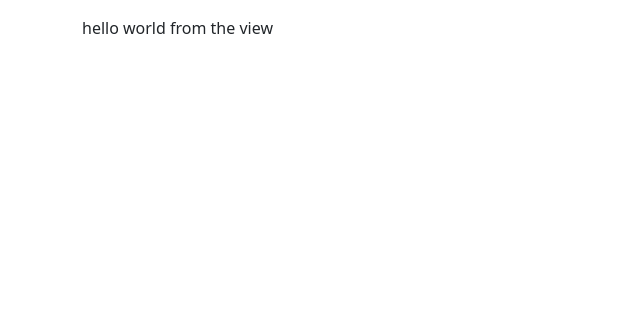
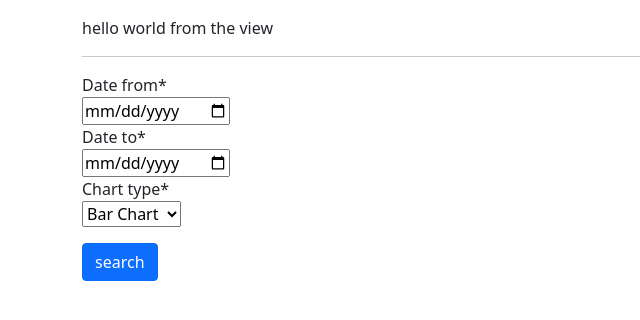
Before and after one commit to jry62/reports_proj, a Django app: page / in a window 1280 px wide. Shown: the top 320 px of the page, without its empty margins (0-640 px from the left). Run offline with Django 4.2, Linux system fonts and the light colour scheme; parts of the project's set-up code (start-up, migrations or seed data) failed here and were passed over; some libraries are stand-ins or nearby versions.

Commit message:
creating search forms

```diff
--- /dev/null
+++ b/sales/forms.py
@@ -0,0 +1,13 @@
+from django import forms
+
+CHART_CHOICES = (
+    ('#1', 'Bar Chart'),
+    ('#2', 'Pie Chart'),
+    ('#3', 'Line Chart'),
+
+)
+
+class SalesSearchForm(forms.Form):
+    date_from = forms.DateField(widget=forms.DateInput(attrs={'type':'date'}))
+    date_to = forms.DateField(widget=forms.DateInput(attrs={'type':'date'}))
+    chart_type = forms.ChoiceField(choices=CHART_CHOICES)
--- a/sales/templates/sales/home.html
+++ b/sales/templates/sales/home.html
@@ -1,9 +1,16 @@
 {% extends 'base.html' %}
-
+{% load crispy_forms_tags %}
 {% block title %}
 home
 {% endblock title %}
 
 {% block content %}
 {{hello}}
+<hr>
+
+<form action="" method="POST">
+    {% csrf_token %}
+    {{form|crispy}}
+    <button type = "submit" class="btn btn-primary mt-3">search</button>
+</form>
 {% endblock content %}
--- a/sales/templates/sales/main.html
+++ b/sales/templates/sales/main.html
@@ -10,7 +10,9 @@ sales list
 <break>
 
 {% for obj in object_list %}
-    <a href = "{{obj.get_absolute_url}}">{{obj.transaction_id}}</a>
+    <div class="card mb-3">
+        <a href = "{{obj.get_absolute_url}}">{{obj.transaction_id}}</a>
+    </div>
 {% endfor %}
 
 
--- a/sales/views.py
+++ b/sales/views.py
@@ -2,11 +2,19 @@ from typing import List
 from django.shortcuts import render
 from django.views.generic import ListView, DetailView
 from .models import Sale
+from .forms import SalesSearchForm
+
 # Create your views here.
 
 def home_view(request):
+    form = SalesSearchForm(request.POST or None)
     hello = 'hello world from the view'
-    return render(request, 'sales/home.html', {'hello': hello})
+    context = {
+        'hello': hello,
+        'form': form,
+
+    }
+    return render(request, 'sales/home.html', context)
 
 class SaleListView(ListView):
     model = Sale
@@ -27,3 +35,9 @@ def sale_detail_veiw(request, pk):
     # or
     # obj = get_object_or_404(Sale, pk=pk)
     return render(request, 'sales/detail.html', {'object': obj})
+
+    ''''
+    in the urls:
+    path('sales/, sale_list_view, name = 'list'),
+    path('sales/<pk>/', sale_detail_view, name='detail'),
+    '''
```
